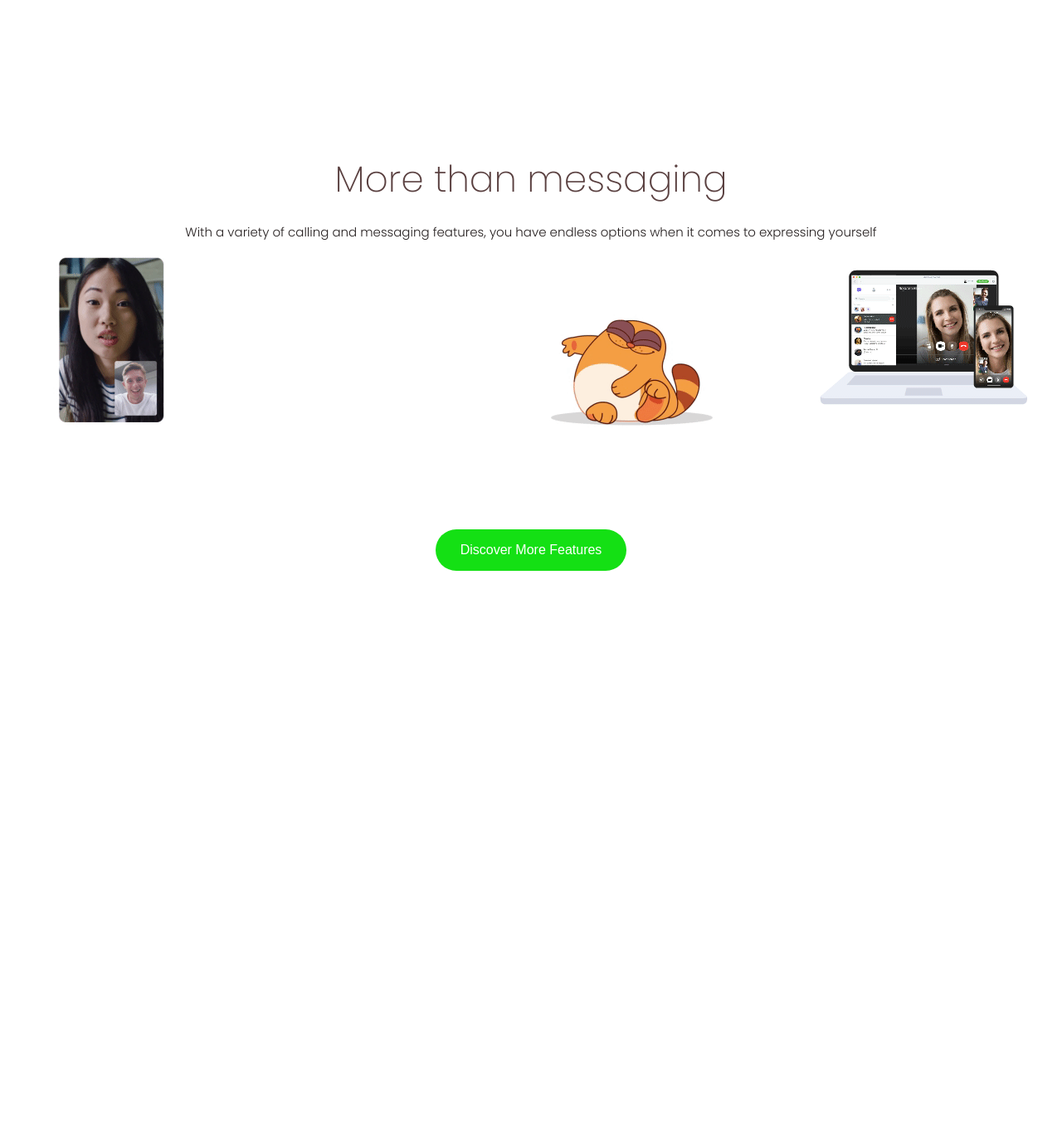
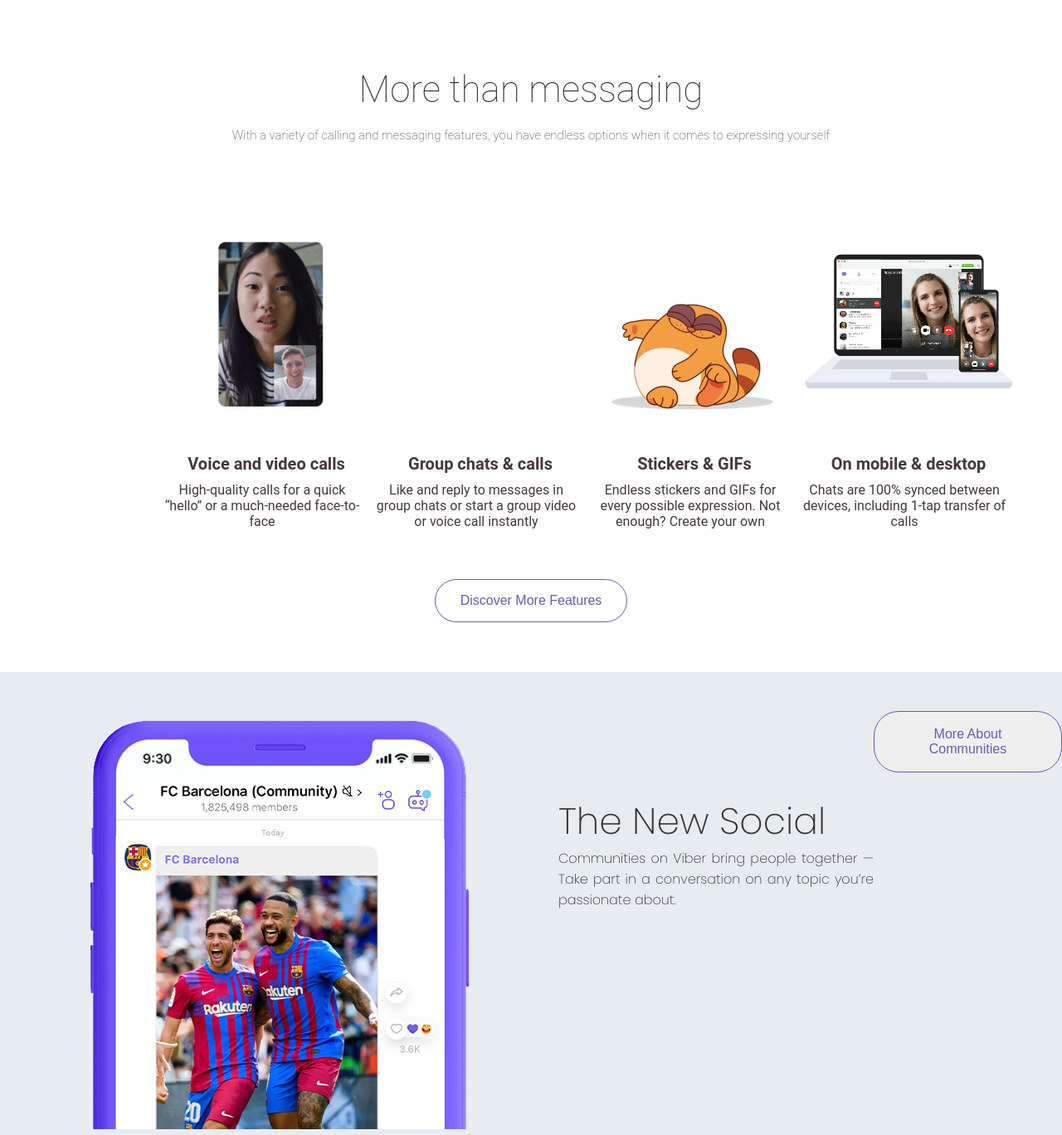
Before and after one commit to suyogmgr/portfolio, a PHP site: page /Vclone/index.html in a window 1280 px wide. Shown: the part 707-2075 px from the top of the page at 83% size. Before the commit the page ends 1395 px from the top, so only its background shows below. Run offline with PHP 8.4, Linux system fonts and the light colour scheme; some libraries are stand-ins or nearby versions.

Commit message:
new-content

```diff
--- a/Vclone/index.html
+++ b/Vclone/index.html
@@ -92,27 +92,66 @@
         </div>
         <div class="second-pg">
           <div class="nxt-page">
-            <img class="img-fluid" src="Images/Videocall-1.gif" alt="gif">
+            <img class="img-fluid" src="Images/Videocall-1.gif" alt="gif" />
             <h3>Voice and video calls</h3>
-            <p>High-quality calls for a quick “hello” or a much-needed face-to-face</p>
+            <p>
+              High-quality calls for a quick “hello” or a much-needed
+              face-to-face
+            </p>
           </div>
           <div class="nxt-page">
-            <img  class="img-fluid" src="Images/Group_chat_258_236.gif" alt="gif">
+            <img
+              class="img-fluid"
+              src="Images/Group_chat_258_236.gif"
+              alt="gif"
+            />
             <h3>Group chats & calls</h3>
-            <p>Like and reply to messages in group chats or start a group video or voice call instantly</p>
+            <p>
+              Like and reply to messages in group chats or start a group video
+              or voice call instantly
+            </p>
           </div>
-          <div class="nxt-page"><img  class="img-fluid" src="Images/Legcat.1517733927.gif" alt="gif">
-          <h3>Stickers & GIFs</h3>
-          <p>Endless stickers and GIFs for every possible expression. Not enough? Create your own</p>
+          <div class="nxt-page">
+            <img
+              class="img-fluid"
+              src="Images/Legcat.1517733927.gif"
+              alt="gif"
+            />
+            <h3>Stickers & GIFs</h3>
+            <p>
+              Endless stickers and GIFs for every possible expression. Not
+              enough? Create your own
+            </p>
           </div>
-          <div class="nxt-page"><img  class="img-fluid" src="Images/multi.gif" alt="gif">
-          <h3>On mobile & desktop</h3>
-          <p>Chats are 100% synced between devices, including 1-tap transfer of calls</p>
+          <div class="nxt-page">
+            <img class="img-fluid" src="Images/multi.gif" alt="gif" />
+            <h3>On mobile & desktop</h3>
+            <p>
+              Chats are 100% synced between devices, including 1-tap transfer of
+              calls
+            </p>
           </div>
         </div>
         <div class="btn-box">
-          <button class="discover-btn">Discover More Features
-          </button>
+          <button class="discover-btn">Discover More Features</button>
+        </div>
+      </section>
+
+      <section>
+        <div class="new-content">
+          <div class="mob-img">
+            <img src="Images/New-social.png" alt="mobile-phone" />
+          </div>
+          <div class="mob-text">
+            <h2>The New Social</h2>
+            <p>
+              Communities on Viber bring people together — Take part in a
+              conversation on any topic you’re passionate about.
+            </p>
+          </div>
+          <div class="mob-btn">
+            <button>More About Communities</button>
+          </div>
         </div>
       </section>
     </main>
--- a/Vclone/style.css
+++ b/Vclone/style.css
@@ -146,36 +146,129 @@
   background-color: rgb(30, 154, 30);
 }
 
+.feature-title{
+  padding-bottom: 100px;
+  text-align: center;
+  margin-top: 155px;
+}
+
 .feature-title h2{
-  margin-top: 20%;
-  color: rgb(90, 64, 64);
-  text-align: center;
+  color: #323232;
   margin-bottom: 20px;
-  font-weight: 200;
+  font-weight: 100;
   font-size: 44px;
+  font-family: Roboto,sans-serif;
 }
 
 .feature-title p{
-  color:rgb(38, 32, 32);
-  text-align: center;
-  font-weight: 300;
+  color:#323232;
+  font-weight: 200;
   font-size: 15px;
+  font-family: Roboto,sans-serif;
+}
+
+/* .second-pg{
+  display: flex;
+  justify-content: center;
+}
+
+.second-pg .nxt-page{
+  color: rgb(83, 74, 74);
+  font-size: 14px;
+  max-width: 100%;
+  height: auto;
+}
+
+.second-pg .nxt-page h3{
+  padding-top: 30px;
+} */
+
+.img-fluid{
+  max-width: ;
+  height: auto;
 }
 
 .second-pg{
   display: flex;
-  justify-content: center;
+  padding: 0 15%;
+  font-family: Roboto,sans-serif;
+  text-align: center;
+  color: #453838;
+}
+
+.second-pg h3{
+  padding: 35px 0 10px;
+  font-size: 20px;
+}
+
+.second-pg p{
+  font: 14px;
+  padding-right: 10px;
 }
 
 .btn-box{
   text-align: center;
+  padding:60px;
 }
 
 .discover-btn{
   padding: 16px 30px;
   border-radius: 30px;
-  border: none;
-  background-color:rgb(20, 224, 20);
-  color:#fff;
+  border: 1px solid #665cac;
+  background-color:#fff;
+  color:#665cac;
+  cursor: pointer;
+  font-size: 16px;
+
+}
+
+.discover-btn:hover{
+  background-color: rgba(101, 93, 171, 0.1);
+}
+
+.new-content{
+  background-color: #e6ecf0;
+  padding-top: 47px;
+  display: flex;
+}
+
+.mob-text{
+  color: #323232;
+  text-align: justify;
+  max-width: 380px;
+  margin-top: 100px;
+  margin-left: 100px;
+}
+
+.mob-img{
+  max-width: 100%;
+  height: auto;
+  padding-left: 100px;
+}
+
+.mob-text h2{
+  font-size: 44px;
+  font-weight: 200;
+}
+
+.mob-text p{
+  font-weight:200;
   font-size: 16px;
 }
+
+.mob-btn{
+  text-align: center;
+}
+
+.mob-btn button{
+  padding: 18px 40px;
+  border-radius: 30px;
+  cursor: pointer;
+  border: 1px solid #665cac;
+  font-size: 16px;
+  color: #665cac;
+}
+
+.mob-btn button:hover{
+  background-color:#cdcae0;
+}
```
Also changed, not shown: Vclone/Images/New-social.png (added).
